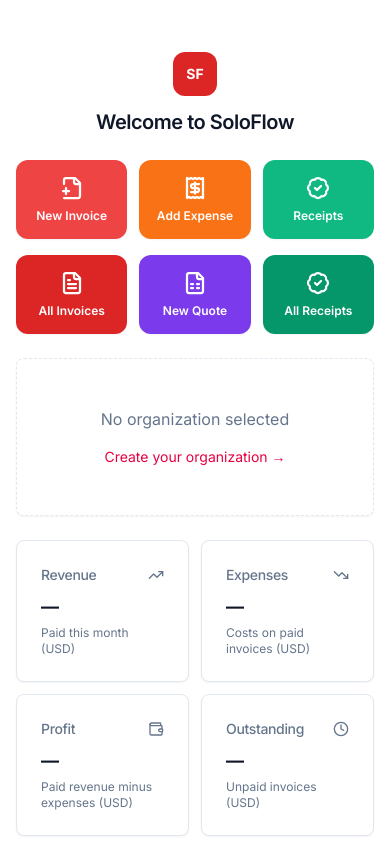
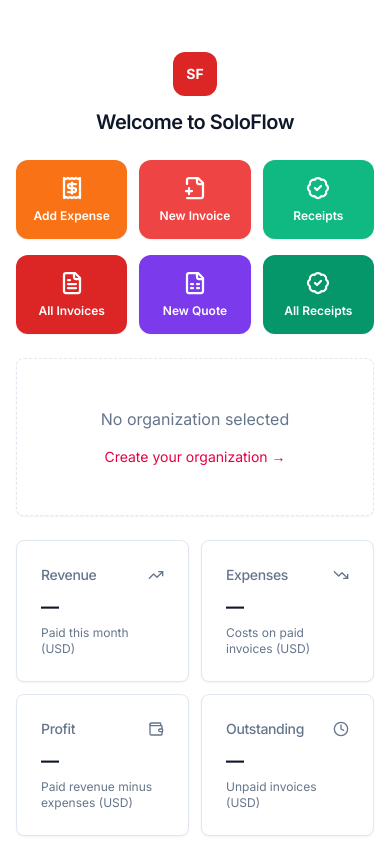
Before and after one commit to g0tPaid/soloflow, a Next.js app in the folder apps/web/: page /dashboard in a window 390 px wide. Shown: the top 844 px of the page. Built offline with nearby package versions, Linux system fonts and the light colour scheme; no server answers.

Commit message:
Center New Invoice on the mobile hub create row.
Reorder first-row actions to Add Expense, New Invoice, Receipts.

Co-authored-by: g0tPaid <g0tPaid@users.noreply.github.com>

```diff
--- a/apps/web/src/components/dashboard/mobile-hub-actions.tsx
+++ b/apps/web/src/components/dashboard/mobile-hub-actions.tsx
@@ -21,16 +21,16 @@ import { Button } from '@/components/ui/button';
 
 const CREATE_ACTIONS = [
   {
+    href: '/expenses/new',
+    label: 'Add Expense',
+    icon: Receipt,
+    className: 'bg-orange-500 hover:bg-orange-600 text-white',
+  },
+  {
     href: '/invoices/new',
     label: 'New Invoice',
     icon: FilePlus2,
     className: 'bg-red-500 hover:bg-red-600 text-white',
-  },
-  {
-    href: '/expenses/new',
-    label: 'Add Expense',
-    icon: Receipt,
-    className: 'bg-orange-500 hover:bg-orange-600 text-white',
   },
   {
     href: '/receipts',
```
